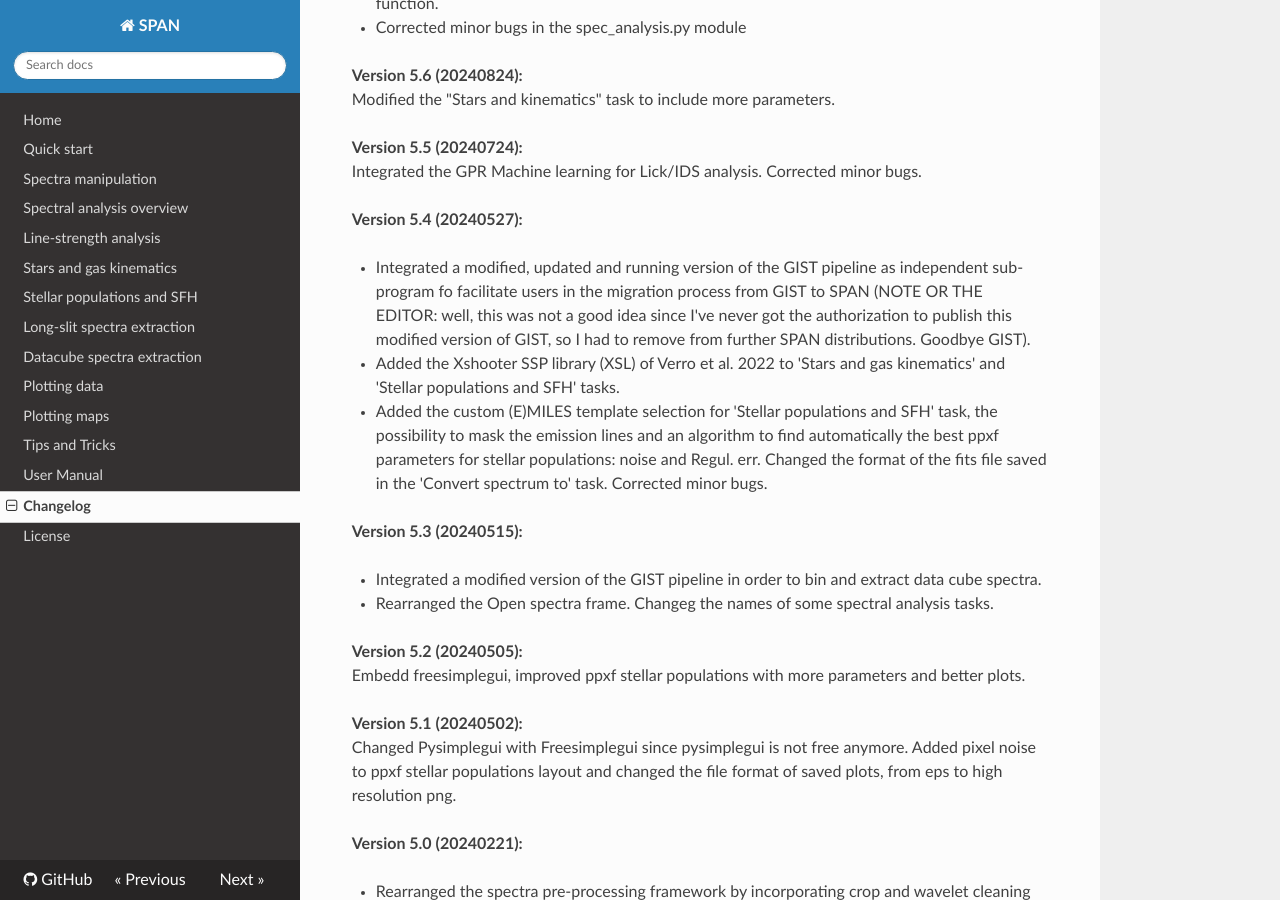
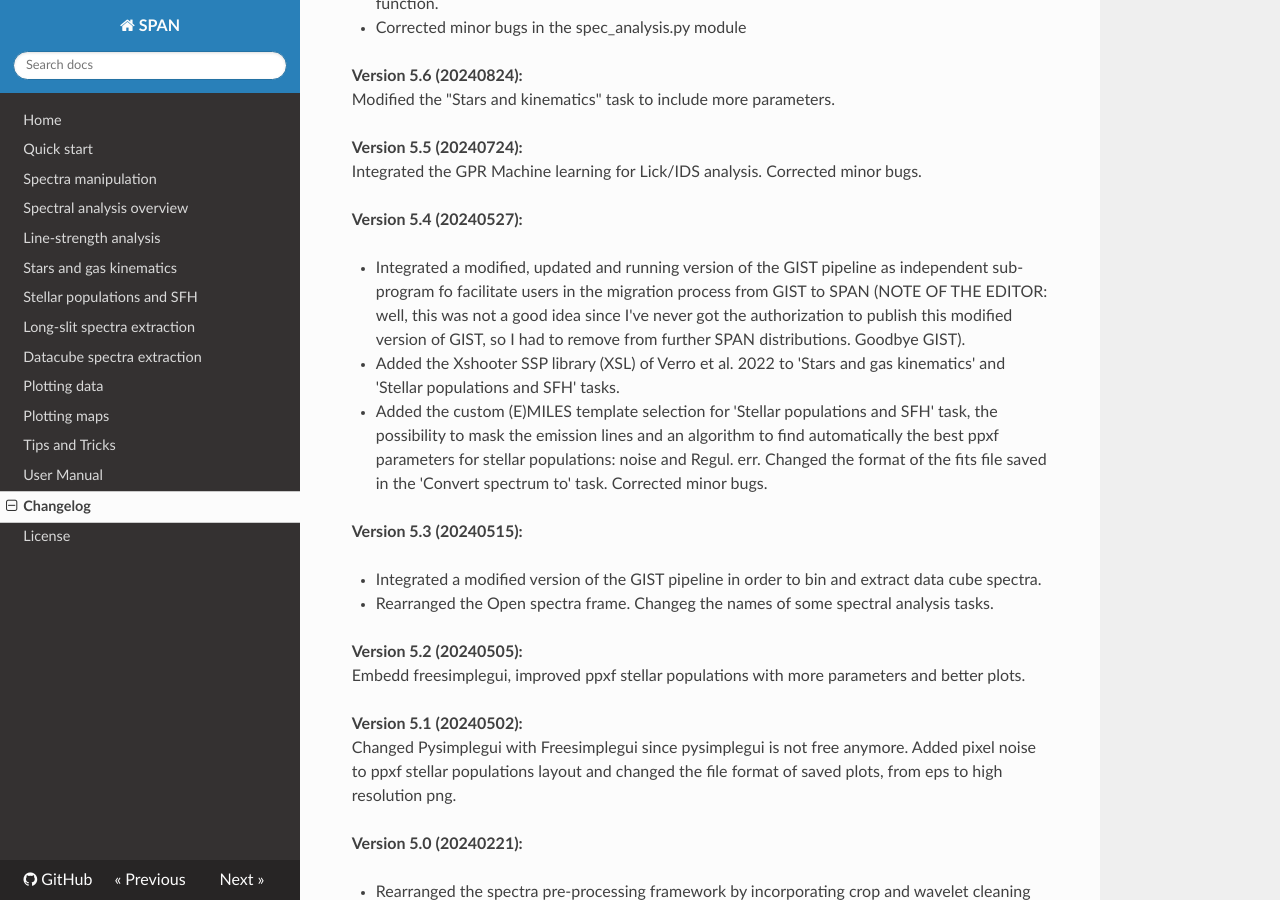
Before and after one commit to danielegasparri/span-gui, an MkDocs documentation site: the page built from docs/changelog.md, in a window 1280 px wide and 900 px high, scrolled down 3312 px. Built offline with MkDocs 1.6.1, drawn with Linux system fonts in a browser that asks for light colours; nearby versions of some CDN libraries.

Commit message:
Add files via upload

```diff
--- a/docs/changelog.md
+++ b/docs/changelog.md
@@ -90,7 +90,7 @@ Integrated the GPR Machine learning for Lick/IDS analysis. Corrected minor bugs.
 
 **Version 5.4 (20240527):**
 
-- Integrated a modified, updated and running version of the GIST pipeline as independent sub-program fo facilitate users in the migration process from GIST to SPAN (NOTE OR THE EDITOR: well, this was not a good idea since I've never got the authorization to publish this modified version of GIST, so I had to remove from further SPAN distributions. Goodbye GIST).
+- Integrated a modified, updated and running version of the GIST pipeline as independent sub-program fo facilitate users in the migration process from GIST to SPAN (NOTE OF THE EDITOR: well, this was not a good idea since I've never got the authorization to publish this modified version of GIST, so I had to remove from further SPAN distributions. Goodbye GIST).
 - Added the Xshooter SSP library (XSL) of Verro et al. 2022 to 'Stars and gas kinematics' and 'Stellar populations and SFH' tasks.
 - Added the custom (E)MILES template selection for 'Stellar populations and SFH' task, the possibility to mask the emission lines and an algorithm to find automatically the best ppxf parameters for stellar populations: noise and Regul. err. Changed the format of the fits file saved in the 'Convert spectrum to' task. Corrected minor bugs.
 
```
